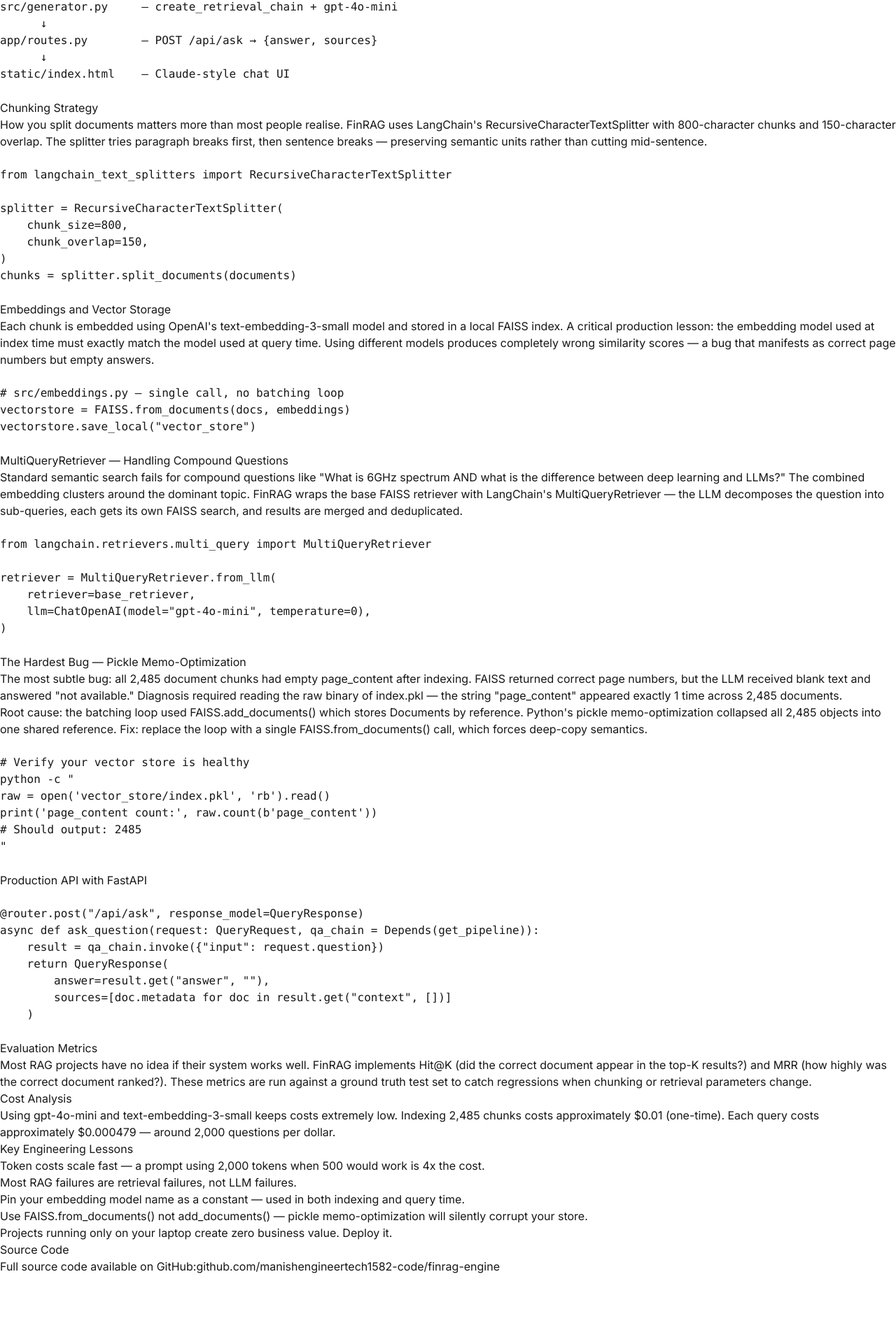
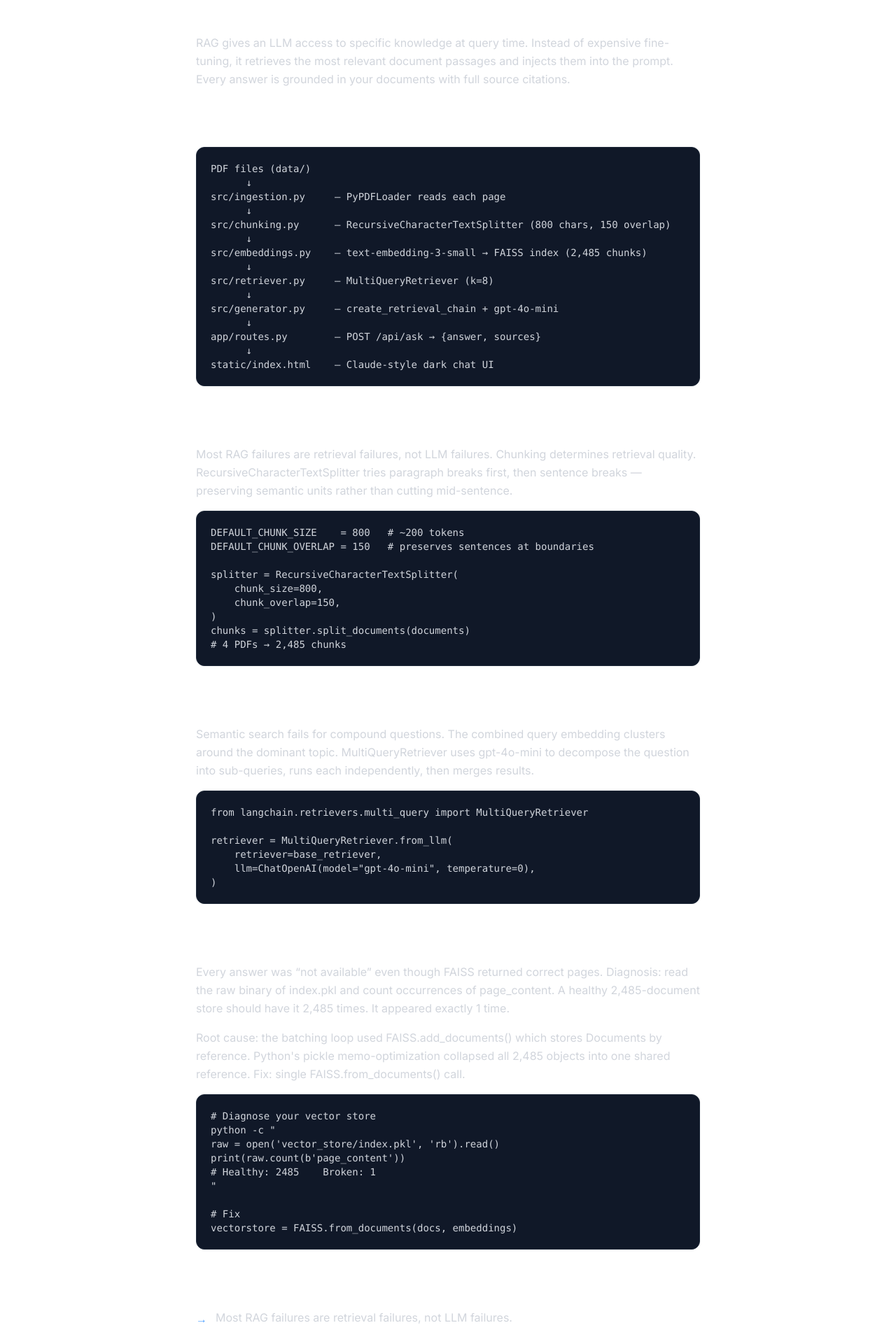
Before and after one commit to manishengineertech1582-code/manish-portfolio, a Next.js app: page /blog/finrag-engine in a window 1280 px wide. Shown: the part 434-2345 px from the top of the page at 70% size. Before the commit the page ends 2256 px from the top, so only its background shows below. Built offline with nearby package versions, Linux system fonts and the light colour scheme.

Commit message:
fix: correct anchor tag in finrag blog page

```diff
--- a/app/blog/finrag-engine/page.tsx
+++ b/app/blog/finrag-engine/page.tsx
@@ -1,31 +1,57 @@
+import Link from 'next/link'
+
+export const metadata = {
+  title: 'FinRAG Engine — Production RAG System',
+  description: 'Building a production RAG system for PDF Q&A using LangChain 0.3+, FAISS, and OpenAI.',
+}
+
 export default function FinRAGBlog() {
   return (
-    <article>
-      <h1>FinRAG Engine — Building a Production RAG System</h1>
+    <main className="max-w-3xl mx-auto px-6 py-20">
 
+      <Link href="/" className="text-blue-400 hover:text-blue-300 text-sm mb-8 block">
+        &larr; Back to home
+      </Link>
+
+      <h1 className="text-4xl font-bold text-white mb-4">
+        FinRAG Engine — Building a Production RAG System
+      </h1>
+      <p className="text-gray-400 mb-2">March 2026 · LangChain 0.3+ · FAISS · OpenAI · FastAPI</p>
+      <p className="text-gray-400 mb-10 text-sm">
+        Source code:{' '}
+        <a href="https://github.com/manishengineertech1582-code/finrag-engine" className="text-blue-400 hover:text-blue-300" target="_blank" rel="noopener noreferrer">github.com/manishengineertech1582-code/finrag-engine</a>
+      </p>
+
+      <div className="space-y-10 text-gray-300 leading-relaxed">
+
+        <section>
           <p>
-        FinRAG Engine is a production-grade Retrieval-Augmented Generation (RAG) system
+            FinRAG Engine is a production-grade Retrieval-Augmented Generation system
             for intelligent question answering over PDF documents. Built with FastAPI,
             LangChain 0.3+, FAISS, and OpenAI — served through a Claude-style dark chat UI.
           </p>
+        </section>
 
-      <h2>What is RAG?</h2>
+        <section>
+          <h2 className="text-2xl font-semibold text-white mb-3">What is RAG?</h2>
           <p>
-        Retrieval-Augmented Generation (RAG) is how you give LLMs access to specific
-        knowledge — your company's documents, research papers, or any corpus of text.
-        Instead of fine-tuning a model (expensive, slow, not updatable), RAG retrieves
-        the most relevant passages at query time and injects them into the prompt.
+            RAG gives an LLM access to specific knowledge at query time. Instead of
+            expensive fine-tuning, it retrieves the most relevant document passages and
+            injects them into the prompt. Every answer is grounded in your documents
+            with full source citations.
           </p>
+        </section>
 
-      <h2>System Architecture</h2>
-      <pre>{`
-PDF files (data/)
+        <section>
+          <h2 className="text-2xl font-semibold text-white mb-3">System Architecture</h2>
+          <pre className="bg-gray-900 border border-gray-800 rounded-xl p-5 text-sm text-gray-300 overflow-x-auto whitespace-pre">
+{`PDF files (data/)
       ↓
 src/ingestion.py     — PyPDFLoader reads each page
       ↓
 src/chunking.py      — RecursiveCharacterTextSplitter (800 chars, 150 overlap)
       ↓
-src/embeddings.py    — text-embedding-3-small → FAISS index
+src/embeddings.py    — text-embedding-3-small → FAISS index (2,485 chunks)
       ↓
 src/retriever.py     — MultiQueryRetriever (k=8)
       ↓
@@ -33,126 +59,118 @@
       ↓
 app/routes.py        — POST /api/ask → {answer, sources}
       ↓
-static/index.html    — Claude-style chat UI
-      `}</pre>
+static/index.html    — Claude-style dark chat UI`}
+          </pre>
+        </section>
 
-      <h2>Chunking Strategy</h2>
-      <p>
-        How you split documents matters more than most people realise. FinRAG uses
-        LangChain's RecursiveCharacterTextSplitter with 800-character chunks and
-        150-character overlap. The splitter tries paragraph breaks first, then sentence
-        breaks — preserving semantic units rather than cutting mid-sentence.
+        <section>
+          <h2 className="text-2xl font-semibold text-white mb-3">Chunking Strategy</h2>
+          <p className="mb-4">
+            Most RAG failures are retrieval failures, not LLM failures. Chunking determines
+            retrieval quality. RecursiveCharacterTextSplitter tries paragraph breaks first,
+            then sentence breaks — preserving semantic units rather than cutting mid-sentence.
           </p>
-
-      <pre>{`
-from langchain_text_splitters import RecursiveCharacterTextSplitter
+          <pre className="bg-gray-900 border border-gray-800 rounded-xl p-5 text-sm text-gray-300 overflow-x-auto whitespace-pre">
+{`DEFAULT_CHUNK_SIZE    = 800   # ~200 tokens
+DEFAULT_CHUNK_OVERLAP = 150   # preserves sentences at boundaries
 
 splitter = RecursiveCharacterTextSplitter(
     chunk_size=800,
     chunk_overlap=150,
 )
 chunks = splitter.split_documents(documents)
-      `}</pre>
+# 4 PDFs → 2,485 chunks`}
+          </pre>
+        </section>
 
-      <h2>Embeddings and Vector Storage</h2>
-      <p>
-        Each chunk is embedded using OpenAI's text-embedding-3-small model and stored
-        in a local FAISS index. A critical production lesson: the embedding model used
-        at index time must exactly match the model used at query time. Using different
-        models produces completely wrong similarity scores — a bug that manifests as
-        correct page numbers but empty answers.
+        <section>
+          <h2 className="text-2xl font-semibold text-white mb-3">MultiQueryRetriever</h2>
+          <p className="mb-4">
+            Semantic search fails for compound questions. The combined query embedding clusters
+            around the dominant topic. MultiQueryRetriever uses gpt-4o-mini to decompose the
+            question into sub-queries, runs each independently, then merges results.
           </p>
-
-      <pre>{`
-# src/embeddings.py — single call, no batching loop
-vectorstore = FAISS.from_documents(docs, embeddings)
-vectorstore.save_local("vector_store")
-      `}</pre>
-
-      <h2>MultiQueryRetriever — Handling Compound Questions</h2>
-      <p>
-        Standard semantic search fails for compound questions like "What is 6GHz spectrum
-        AND what is the difference between deep learning and LLMs?" The combined embedding
-        clusters around the dominant topic. FinRAG wraps the base FAISS retriever with
-        LangChain's MultiQueryRetriever — the LLM decomposes the question into sub-queries,
-        each gets its own FAISS search, and results are merged and deduplicated.
-      </p>
-
-      <pre>{`
-from langchain.retrievers.multi_query import MultiQueryRetriever
+          <pre className="bg-gray-900 border border-gray-800 rounded-xl p-5 text-sm text-gray-300 overflow-x-auto whitespace-pre">
+{`from langchain.retrievers.multi_query import MultiQueryRetriever
 
 retriever = MultiQueryRetriever.from_llm(
     retriever=base_retriever,
     llm=ChatOpenAI(model="gpt-4o-mini", temperature=0),
-)
-      `}</pre>
+)`}
+          </pre>
+        </section>
 
-      <h2>The Hardest Bug — Pickle Memo-Optimization</h2>
-      <p>
-        The most subtle bug: all 2,485 document chunks had empty page_content after
-        indexing. FAISS returned correct page numbers, but the LLM received blank text
-        and answered "not available." Diagnosis required reading the raw binary of
-        index.pkl — the string "page_content" appeared exactly 1 time across 2,485 documents.
+        <section>
+          <h2 className="text-2xl font-semibold text-white mb-3">
+            The Hardest Bug — BUG-15: Pickle Memo-Optimization
+          </h2>
+          <p className="mb-4">
+            Every answer was &ldquo;not available&rdquo; even though FAISS returned correct pages.
+            Diagnosis: read the raw binary of index.pkl and count occurrences of page_content.
+            A healthy 2,485-document store should have it 2,485 times. It appeared exactly 1 time.
           </p>
-      <p>
-        Root cause: the batching loop used FAISS.add_documents() which stores Documents
-        by reference. Python's pickle memo-optimization collapsed all 2,485 objects into
-        one shared reference. Fix: replace the loop with a single FAISS.from_documents()
-        call, which forces deep-copy semantics.
+          <p className="mb-4">
+            Root cause: the batching loop used FAISS.add_documents() which stores Documents by
+            reference. Python&apos;s pickle memo-optimization collapsed all 2,485 objects into one
+            shared reference. Fix: single FAISS.from_documents() call.
           </p>
-
-      <pre>{`
-# Verify your vector store is healthy
+          <pre className="bg-gray-900 border border-gray-800 rounded-xl p-5 text-sm text-gray-300 overflow-x-auto whitespace-pre">
+{`# Diagnose your vector store
 python -c "
 raw = open('vector_store/index.pkl', 'rb').read()
-print('page_content count:', raw.count(b'page_content'))
-# Should output: 2485
+print(raw.count(b'page_content'))
+# Healthy: 2485    Broken: 1
 "
-      `}</pre>
 
-      <h2>Production API with FastAPI</h2>
-      <pre>{`
-@router.post("/api/ask", response_model=QueryResponse)
-async def ask_question(request: QueryRequest, qa_chain = Depends(get_pipeline)):
-    result = qa_chain.invoke({"input": request.question})
-    return QueryResponse(
-        answer=result.get("answer", ""),
-        sources=[doc.metadata for doc in result.get("context", [])]
+# Fix
+vectorstore = FAISS.from_documents(docs, embeddings)`}
+          </pre>
+        </section>
+
+        <section>
+          <h2 className="text-2xl font-semibold text-white mb-3">Key Engineering Lessons</h2>
+          <ul className="space-y-2 list-none">
+            {[
+              "Most RAG failures are retrieval failures, not LLM failures.",
+              "Pin your embedding model as a named constant — mismatch = wrong vector space.",
+              "Never use FAISS.add_documents() in a loop — pickle memo-optimization silently corrupts your store.",
+              "The deprecated RetrievalQA silently drops context. Use create_retrieval_chain.",
+              "Write evaluation metrics before writing the pipeline.",
+              "Projects running only on your laptop create zero business value. Deploy it.",
+            ].map((lesson, i) => (
+              <li key={i} className="flex gap-3">
+                <span className="text-blue-400 mt-0.5">→</span>
+                <span>{lesson}</span>
+              </li>
+            ))}
+          </ul>
+        </section>
+
+        <section>
+          <h2 className="text-2xl font-semibold text-white mb-3">Cost Analysis</h2>
+          <div className="space-y-2">
+            {[
+              ["Index 2,485 chunks (one-time)", "~$0.01"],
+              ["Per query", "~$0.000479"],
+              ["1,000 queries", "~$0.48"],
+              ["10,000 queries / day", "~$4.79 / day"],
+            ].map(([op, cost], i) => (
+              <div key={i} className="flex justify-between py-2 border-b border-gray-800 text-sm">
+                <span>{op}</span>
+                <span className="text-green-400 font-mono">{cost}</span>
+              </div>
+            ))}
+          </div>
+        </section>
+
+      </div>
+
+      <div className="mt-16 border-t border-gray-800 pt-8">
+        <Link href="/" className="text-blue-400 hover:text-blue-300">
+          &larr; Back to home
+        </Link>
+      </div>
+
+    </main>
   )
-      `}</pre>
-
-      <h2>Evaluation Metrics</h2>
-      <p>
-        Most RAG projects have no idea if their system works well. FinRAG implements
-        Hit@K (did the correct document appear in the top-K results?) and MRR
-        (how highly was the correct document ranked?). These metrics are run against
-        a ground truth test set to catch regressions when chunking or retrieval
-        parameters change.
-      </p>
-
-      <h2>Cost Analysis</h2>
-      <p>
-        Using gpt-4o-mini and text-embedding-3-small keeps costs extremely low.
-        Indexing 2,485 chunks costs approximately $0.01 (one-time). Each query
-        costs approximately $0.000479 — around 2,000 questions per dollar.
-      </p>
-
-      <h2>Key Engineering Lessons</h2>
-      <ul>
-        <li>Token costs scale fast — a prompt using 2,000 tokens when 500 would work is 4x the cost.</li>
-        <li>Most RAG failures are retrieval failures, not LLM failures.</li>
-        <li>Pin your embedding model name as a constant — used in both indexing and query time.</li>
-        <li>Use FAISS.from_documents() not add_documents() — pickle memo-optimization will silently corrupt your store.</li>
-        <li>Projects running only on your laptop create zero business value. Deploy it.</li>
-      </ul>
-
-      <h2>Source Code</h2>
-      <p>
-        Full source code available on GitHub:
-        <a href="https://github.com/manishengineertech1582-code/finrag-engine">
-          github.com/manishengineertech1582-code/finrag-engine
-        </a>
-      </p>
-    </article>
-  );
 }
```
Lines whose indentation alone changed are shown as unchanged.
